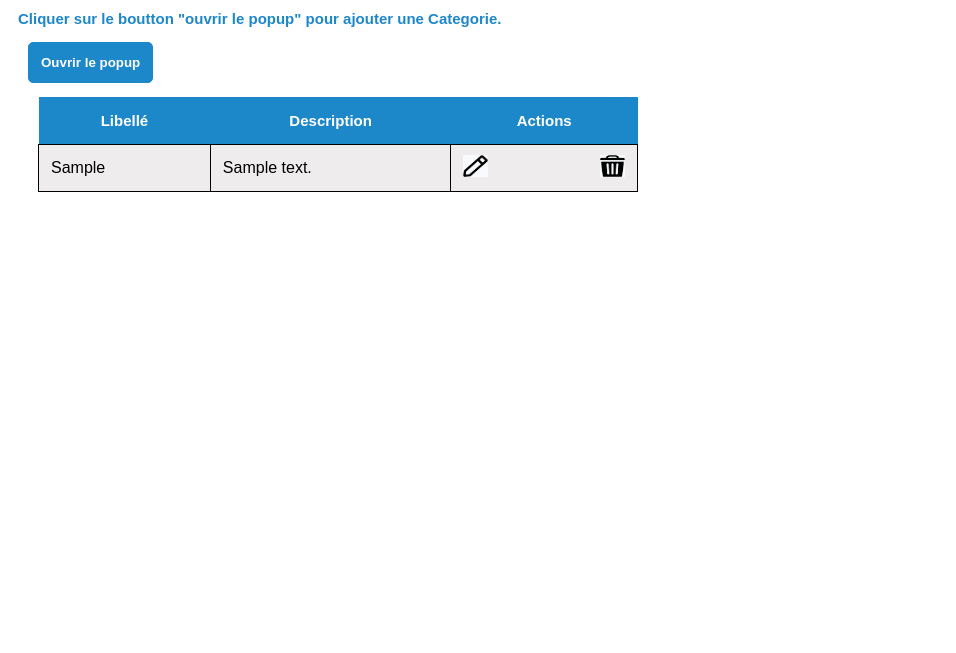
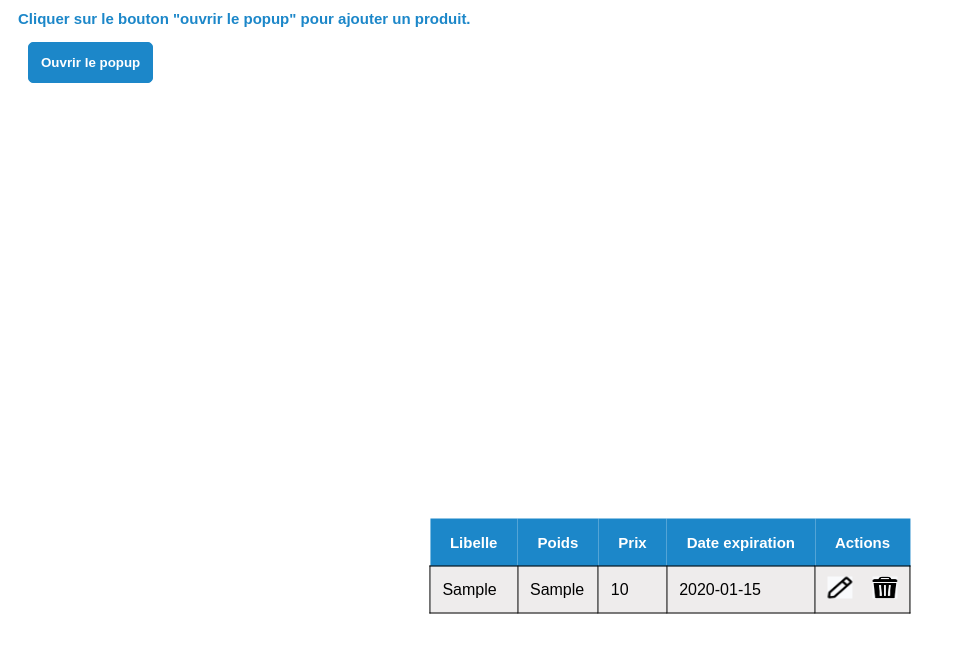
Before and after one commit to Ssada922/ProjetGDPA, a PHP site: page /ajoutProduit.php in a window 1280 px wide. Shown: the top 653 px of the page, without its empty margins (0-956 px from the left). Run offline with PHP 8.4, Linux system fonts and the light colour scheme; tables that the repository leaves empty hold one stand-in row (values such as "Sample post"); data that the repository does not hold is empty.

Commit message:
ajoutProduit.php

```diff
--- a/ajoutProduit.php
+++ b/ajoutProduit.php
@@ -6,66 +6,139 @@
 <!DOCTYPE html>
 <html>
     <head>
-        <title>Formulaire d'ajout de categories avec Popup</title>
+        <title>Formulaire d'ajout de produit avec Popup</title>
         <meta charset="UTF-8">
         <meta name="viewport" content="width=device-width, initial-scale=1.0">
         <link rel="stylesheet" href="css/StyleformPupup.css">
     </head>
     <body>
+
         <?php
-        if(isset($_POST['ajouter'])){
-            if(isset($_POST['libelle']) && !empty($_POST['libelle']) && isset($_POST['description']) && $_POST['description']){
-                $libelle = htmlspecialchars($_POST['libelle']);
-                $libelle = stripslashes($libelle);
-                $libelle = trim($libelle);
 
-                $description = htmlspecialchars($_POST['description']);
-                $description = stripslashes($description);
-                $description = trim($description);
+            if(isset($_POST['ajouter'])){
+                if(isset($_POST['libelle']) && !empty($_POST['libelle']) && isset($_POST['poids']) &&
+                 !empty($_POST['poids']) && isset($_POST['prix']) && !empty($_POST['prix'])
+                && isset($_POST['date_expiration']) && !empty($_POST['date_expiration'])){
 
-                $insertCategories = "INSERT INTO categories(libelle, description) VALUES (:libelle, :description)";
-                $statement = $pdo->prepare($insertCategories);
-                $statement->bindValue(":libelle", $libelle);
-                $statement->bindValue(":description", $description);
-                $isOk = $statement->execute();
-                   if($isOk){
-                    echo  " <p class='msgReussi'>La catégories a été ajouté avec succès à la base de données.</p> ";
-                    header("refresh:3;url=ajoutCategories.php");
-                   }else{
-                    echo  " <p class='msgReussi'>Votre catégories n'a pas pu ajouter à la base de données.</p> ";
-                    header("refresh:3;url=ajoutCategories.php");
-                   }
+                 $libelle = htmlspecialchars($_POST['libelle']); //N'accepte pas du code html, javascipt...
+                 $libelle = stripslashes($libelle); //N'accepte pas les slash
+                 $libelle = trim($libelle); //N'accepte pas les espaces blanches
 
+                 $poids = htmlspecialchars($_POST['poids']);
+                 $poids = stripslashes($poids);
+                 $poids = trim($poids);
+
+                 $prix = htmlspecialchars($_POST['prix']);
+                 $prix = stripslashes($prix);
+                 $prix = trim($prix);
+
+                 $date_expiration = htmlspecialchars($_POST['date_expiration']);
+                 $date_expiration = stripslashes($date_expiration);
+                 $date_expiration = trim($date_expiration);
+
+                 $id_pers = $_SESSION['id_pers']; //Stockage de id_pers qui est dans la variable session dans $id_cat
+                 $id_cat = $_POST['categorie']; //Recuperation de la valeur choisi dans la menu deroulante
+                 $req = "SELECT id_cat FROM categories WHERE id_cat = :id_cat";
+                 $resultat = $pdo->prepare($req);
+                 $resultat->bindValue(":id_cat", $id_cat);
+                 $resultat->execute();
+                    if($resultat->rowCount()>0){
+                       $infos =  $resultat->fetch(PDO::FETCH_ASSOC);
+                          if(isset($infos['id_cat']) && !empty($infos['id_cat'])){
+
+                            $insertProduit = "INSERT INTO Produits(libelle, poids, prix, date_expiration, id_pers, id_cat) VALUES (:libelle, :poids, :prix, :date_expiration, :id_pers, :id_cat)";
+
+                            $statment = $pdo->prepare($insertProduit);
+                            $statment->bindValue(":libelle", $libelle);
+                            $statment->bindValue(":poids", $poids);
+                            $statment->bindValue(":prix", $prix);
+                            $statment->bindValue(":date_expiration", $date_expiration);
+                            $statment->bindValue(":id_pers", $id_pers);
+                            $statment->bindValue(":id_cat", $id_cat);
+                            $insertOK = $statment->execute();
+
+                                if($insertOK){
+                                    echo  " <p class='msgReussi'>Le produit a été ajouté avec succès à la base de données.</p> ";
+                                    header("refresh:3; url = ajoutProduit.php");
+                               }else{
+                                    echo"Votre produit n'a pas pu ajouter à la base de données";
+                      }
+
+                }else{
+                    echo "";
+                }
 
             }else{
-                $msgErr = "Veuillez renseigner tous les champs";
-
+                echo"";
             }
-
-        }else{
-            echo"";
         }
+    }
         ?>
 
              <div class="divButOuvrirPop">
-                <p>Cliquer sur le boutton "ouvrir le popup" pour ajouter une Categorie.</p>
+                <p>Cliquer sur le bouton "ouvrir le popup" pour ajouter un produit.</p>
                 <button class="butOuvrirPop" onclick="ouvertureFormulaire()"><strong>Ouvrir le popup</strong></button>
              </div>
 
+                            <!-- Recuperation des categories -->
+         <?php
+          $recup = "SELECT * FROM categories";
+          $recupCat = $pdo->query($recup);
+                   ?>
+
         <div class="divForm" id="monPopup">
             <form class="formContainer" method="post" action="">
-                <h2 class="h1Form" >Ajout Catégories</h2>
-                <label class="formLab" for="lib">Libellé</label>
-                <input class="formInput" name="libelle" id="lib"  type="text"  placeholder="Votre libellé"  required>
-                <label class="formLab" for="desc">Description</label>
-                <textarea class="formInput" name="description" id="desc" cols="30" rows="10" ></textarea>
+                <h2 class="h1Form" >Ajout Produit</h2>
+                <!--Liste deroulante pour choisir une categories -->
+                <label class="formLab" for="deroulante">Categorie</label>
+                     <select class="list" name="categorie" id="deroulante">
+                       <?php while($infosCat = $recupCat->fetch(PDO::FETCH_ASSOC)):?>
+                          <option class="contenuListe" value="<?php echo $infosCat['id_cat']; ?>"><?php echo $infosCat['libelle']?></option>
+                       <?php endwhile ?>
+                     </select></br>
+                <label class="formLab" for="lib">Libelle</label>
+                <input class="formInput" id="lin" type="text" name="libelle" placeholder="Riz" required>
+                <label class="formLab" for="poi">Poids</label><br>
+                <input  class="formInput" id="poi" type="" name="poids" placeholder="12" required>
+                <label class="formLab" for="prx">Prix</label><br>
+                <input  class="formInput" id="prx" type="" name="prix" placeholder="1500" required>
+                <label class="formLab date"   for="lib">Date d'expiration</label>
+                <input  class="formInput" id="lin" type="date" name="date_expiration" placeholder="mm/jj/aaaa" required>
                 <input class="butSubmit" type="submit" name="ajouter" value="Ajouter">
                 <input class="butSubmitFerm" type="button" name="" value="Fermer" onclick="fermetureFormulaire()" >
             </form>
-            <?php if(!empty($msgErr)){  ?>
-               <p class="msgErreur"><?php echo $msgErr; ?></p>
-               <?php } ?>
         </div>
+
+        <section id="container" >
+                 <table class="myTable" >
+                       <tr>
+                          <th>Libelle</th>
+                          <th>Poids</th>
+                          <th>Prix</th>
+                          <th>Date expiration</th>
+                          <th>Actions</th>
+                       </tr>
+                       <?php
+                       $req = "SELECT * FROM produits"; //Requete de selection des produits
+                       $monResultat = $pdo->query($req); //Execution de la requete
+                       while( $produit = $monResultat->fetch(PDO::FETCH_ASSOC)):
+                       ?>
+                       <tr>
+                          <td><?=$produit['libelle']; ?></td>
+                          <td><?=$produit['poids']; ?></td>
+                          <td><?=$produit['prix']; ?></td>
+                          <td><?=$produit['date_expiration']; ?></td>
+                          <td colspan="2" >
+                            <div class="imContainer" >
+                              <a  class='' href="modifierCategories.php?id_cat=<?=$recupCategories['id_cat'];?>"> <img  class="iconeTableau" width="" height="" src="iconeMod.jpg" alt=""></a>
+                              <a href="supprimerProduit.php?id_prod=<?=$produit['id_prod']; ?>"> <img  class="iconeTableau" width="" height="" src="iconeSup.jpg" alt=""></a>
+                            </div>
+                          </td>
+                       </tr>
+                       <?php endwhile; ?>
+                 </table>
+        </section>
+
         <!--Script permettant l'ouverture et la fermeture du formulaire-->
         <script>
           //Pour la fonction d'ouverture j'utilise diplay:block pour rendre visible en faite le formulaire
@@ -77,27 +150,5 @@
               document.getElementById("monPopup").style.display = "none";
             }
           </script>
-                     <table class="maTable">
-                        <tr>
-                            <th>Libellé</th>
-                            <th>Description</th>
-                            <th>Actions</th>
-                        </tr>
-                        <?php
-                        $selectCat = "SELECT * FROM categories";
-                        $recupCat = $pdo->query($selectCat);
-                     while($recupCategories = $recupCat->fetch(PDO::FETCH_ASSOC)){ ?>
-                        <tr>
-                            <td><?=$recupCategories['libelle']; ?></td>
-                            <td><?=$recupCategories['description']; ?></td>
-                            <td colspan="2">
-                              <div class="imContainer">
-                                <a  class='' href="modifierCategories.php?id_cat=<?=$recupCategories['id_cat'];?>"> <img  class="iconeTableau" width="" height="" src="iconeMod.jpg" alt=""></a>
-                                <a  class='' href="supprimerCategories.php?id_cat=<?=$recupCategories['id_cat'];?>"> <img class="iconeTableau" width="" height="" src="iconeSup.jpg" alt=""></a>
-                              </div>
-                            </td>
-                        </tr>
-                        <?php } ?>
-                     </table>
     </body>
 </html>
```
